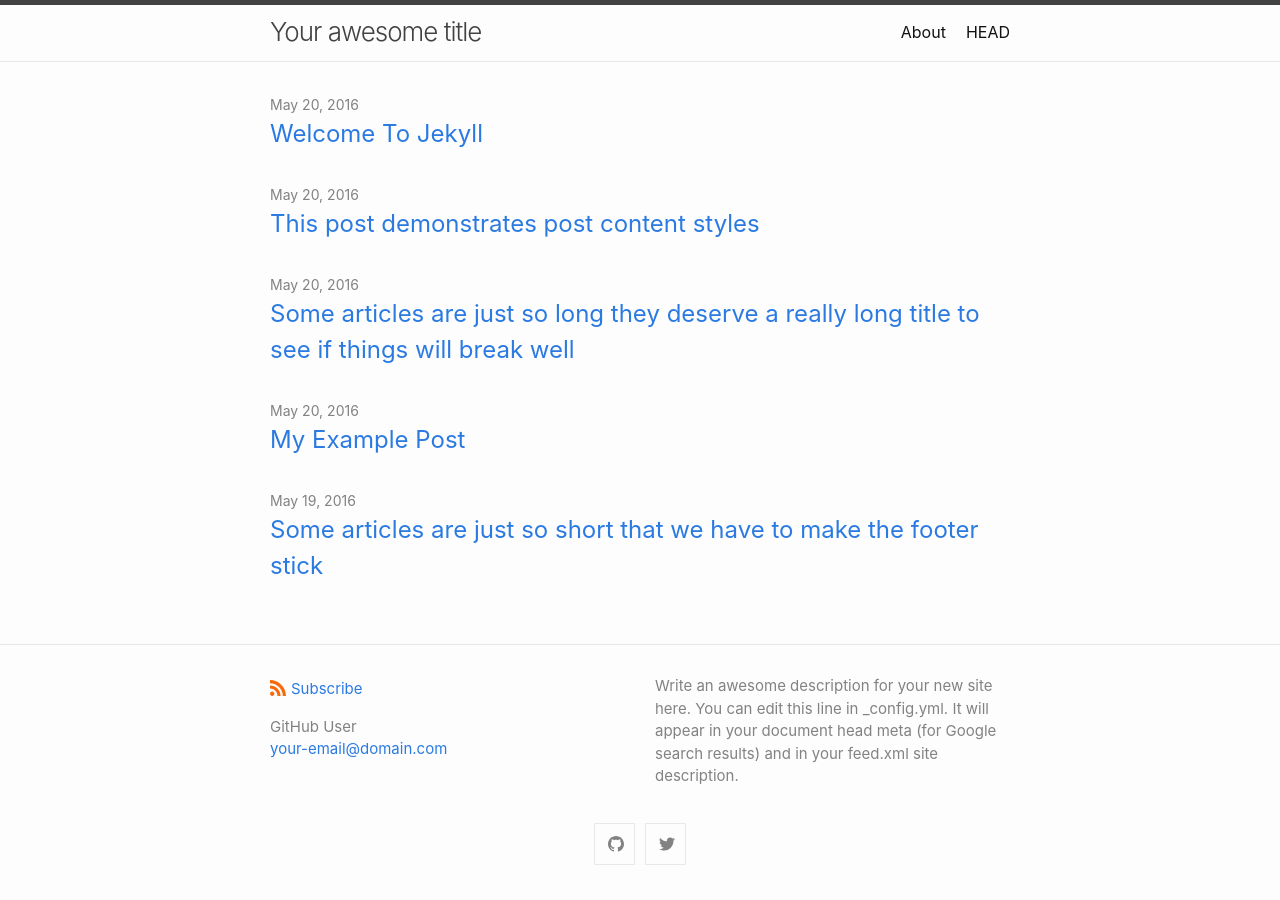
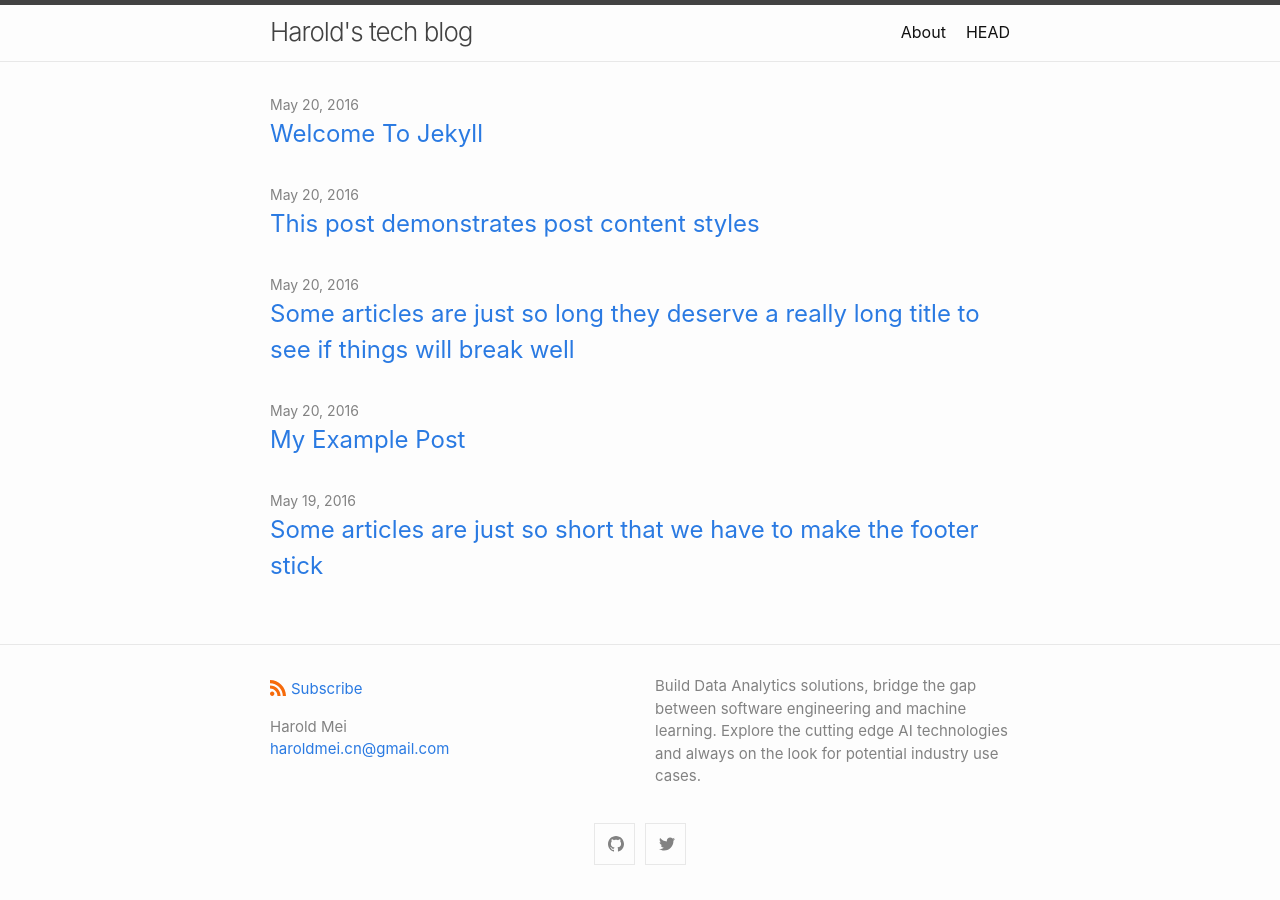
Before and after one commit to haroldmei/haroldmei.github.io, a Jekyll site: the page built from index.md, in a window 1280 px wide. Built offline with Jekyll 4.4.1, drawn with Linux system fonts in a browser that asks for light colours.

Commit message:
So be it

```diff
--- a/_config.yml
+++ b/_config.yml
@@ -1,11 +1,10 @@
-title: Your awesome title
+title: Harold's tech blog
 author:
-  name: GitHub User
-  email: your-email@domain.com
+  name: Harold Mei
+  email: haroldmei.cn@gmail.com
 description: > # this means to ignore newlines until "show_excerpts:"
-  Write an awesome description for your new site here. You can edit this
-  line in _config.yml. It will appear in your document head meta (for
-  Google search results) and in your feed.xml site description.
+  Build Data Analytics solutions, bridge the gap between software engineering and machine learning.
+  Explore the cutting edge AI technologies and always on the look for potential industry use cases.
 
 show_excerpts: false # set to true to show excerpts on the homepage
 
```
